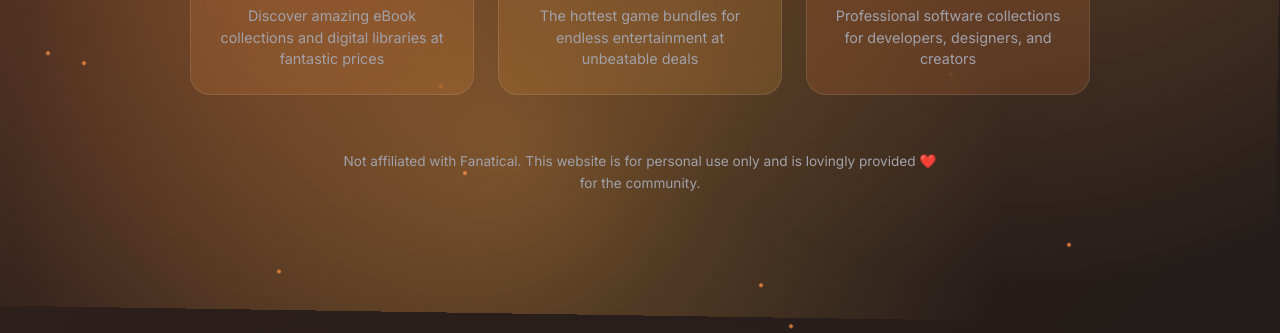
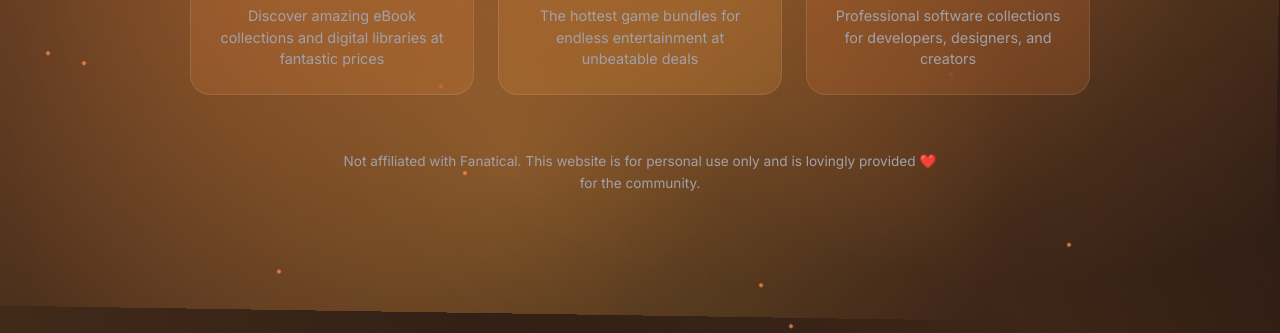
Before and after one commit to Feuerlord2/Fanatical-RSS-Site, a plain HTML site: page docs/index.html in a window 1280 px wide. Shown: the part 467-800 px from the top of the page. Drawn offline with Linux system fonts and the light colour scheme.

Commit message:
Update index.html

```diff
--- a/docs/index.html
+++ b/docs/index.html
@@ -29,7 +29,7 @@
 
         body {
             font-family: 'Inter', sans-serif;
-            background: var(--bg-dark);
+            background: linear-gradient(135deg, #1a0f0a 0%, #2d1b14 25%, #3d2a1a 50%, #2d1b14 75%, #1a0f0a 100%);
             color: var(--text-primary);
             overflow-x: hidden;
             height: 100vh;
@@ -44,7 +44,14 @@
             width: 100%;
             height: 100%;
             z-index: -1;
-            background: linear-gradient(-45deg, #1a1a1a, #2d1f1b, #3d2a14, #1a1a1a);
+            background: linear-gradient(-45deg,
+                #1a0f0a,
+                #2d1b14,
+                #3d2a1a,
+                #4a2f1f,
+                #2d1b14,
+                #1a0f0a
+            );
             background-size: 400% 400%;
             animation: gradientShift 15s ease infinite;
         }
@@ -57,10 +64,28 @@
             width: 100%;
             height: 100%;
             background-image:
-                radial-gradient(circle at 20% 50%, rgba(255, 140, 66, 0.3) 0%, transparent 50%),
-                radial-gradient(circle at 80% 20%, rgba(255, 159, 67, 0.3) 0%, transparent 50%),
-                radial-gradient(circle at 40% 80%, rgba(255, 179, 71, 0.3) 0%, transparent 50%);
+                radial-gradient(circle at 20% 50%, rgba(255, 140, 66, 0.4) 0%, transparent 50%),
+                radial-gradient(circle at 80% 20%, rgba(255, 159, 67, 0.35) 0%, transparent 50%),
+                radial-gradient(circle at 40% 80%, rgba(255, 179, 71, 0.3) 0%, transparent 50%),
+                radial-gradient(circle at 60% 40%, rgba(255, 127, 57, 0.25) 0%, transparent 50%);
             animation: float 20s ease-in-out infinite;
+        }
+
+        .bg-animation::after {
+            content: '';
+            position: absolute;
+            top: 0;
+            left: 0;
+            width: 100%;
+            height: 100%;
+            background: linear-gradient(45deg,
+                rgba(255, 140, 66, 0.05) 0%,
+                transparent 25%,
+                rgba(255, 159, 67, 0.08) 50%,
+                transparent 75%,
+                rgba(255, 179, 71, 0.06) 100%
+            );
+            animation: gradientShift 12s ease infinite reverse;
         }
 
         @keyframes gradientShift {
```
